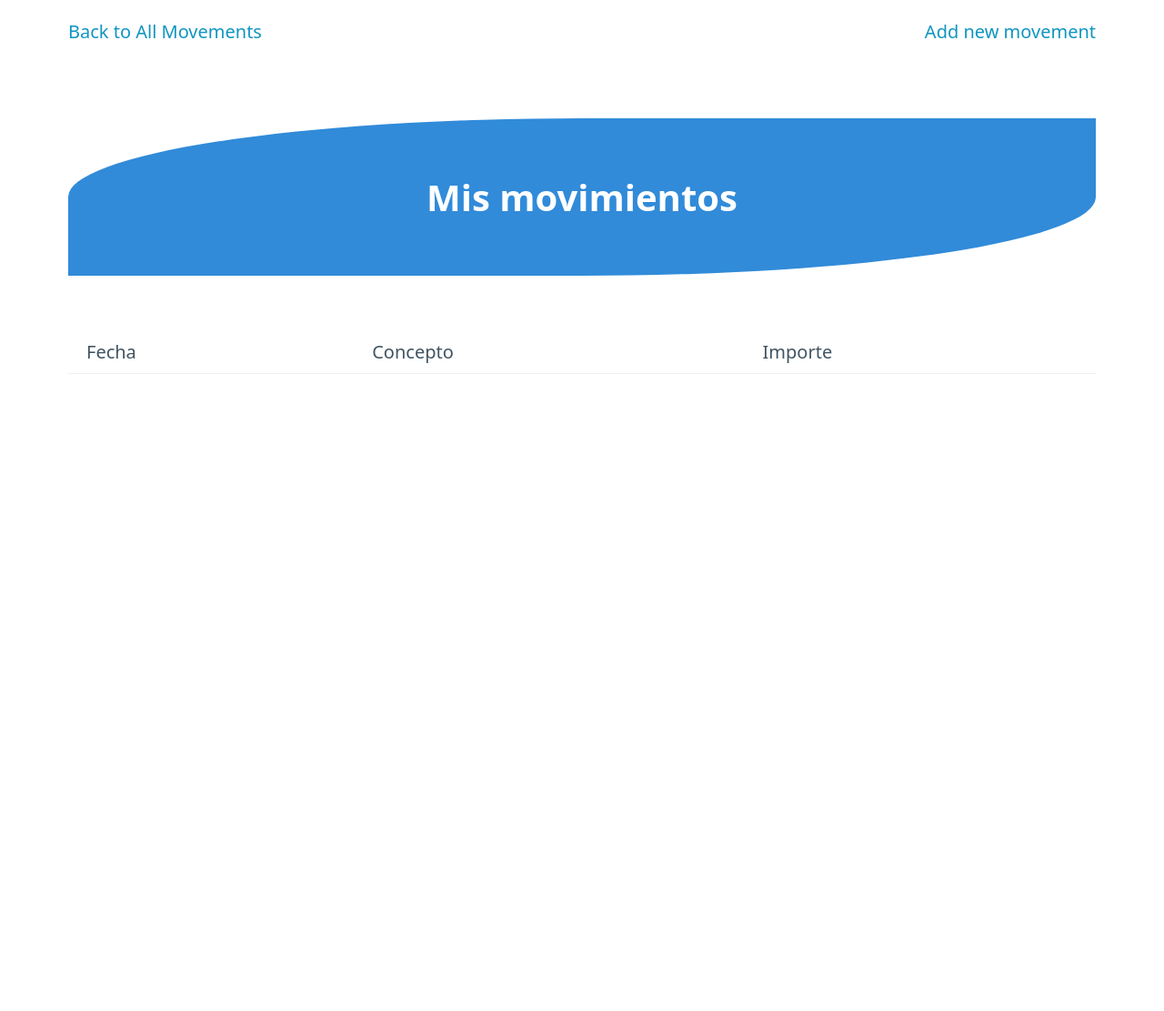
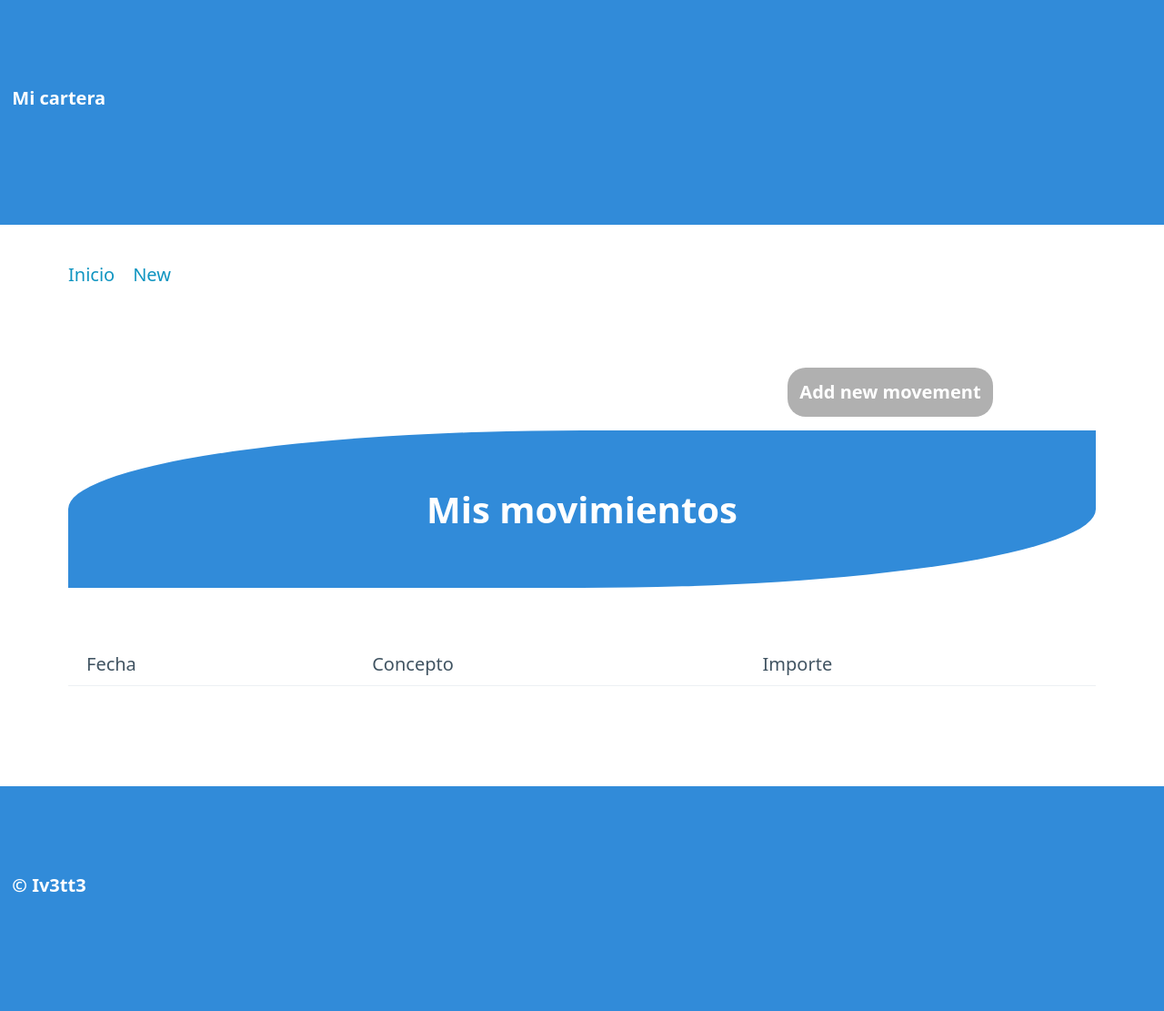
Before and after one commit to Iv3tt3/kata6_flask_crud, a Flask app: page / in a window 1280 px wide. Shown: the whole page at 91% size. Before the commit the page ends 411 px from the top, so only its background shows below. Run offline with Flask 3, Linux system fonts and the light colour scheme; lists and menus that the app fills with data are empty.

Commit message:
Con CSS Style en static

```diff
--- /dev/null
+++ b/mi_cartera/static/style.css
@@ -0,0 +1,39 @@
+.msg-error p{
+    color: white;
+    font-weight:bold;
+    background-color: firebrick;
+    border: 1px solid black;
+    padding: 20pt;
+}
+h1{
+    color: white;
+    font-weight:bold;
+    background-color: rgb(49, 139, 217);
+    border-radius: 50% 0;
+    text-align: center;
+    padding: 5%;
+    margin-top: 20pt;
+}
+
+.button {
+    background-color: rgb(176, 176, 176);
+    font-weight: bold;
+    border-radius: 15pt;
+    color: white;
+    padding:10pt;
+    margin-left: 70%;
+}
+
+.button:hover {
+    background-color: blue;
+  }
+
+header, footer{
+    background-color: rgb(49, 139, 217);
+}
+header p, footer p{
+    color:white;
+    font-weight: bold;
+    font-size: 1,2em;
+    padding: 10pt;
+}
--- a/mi_cartera/templates/base.html
+++ b/mi_cartera/templates/base.html
@@ -3,26 +3,19 @@
     <meta charset="UTF-8">
     <meta name="viewport" content="width=device-width, initial-scale=1.0">
     <link rel="stylesheet" href="static/pico.css">
+    <link rel="stylesheet" href="static/style.css">
     <title>Mi Cartera - {{ title }}</title> <!--Anadimos una variable y entonces se la pasamos cuando hacemos el render_template -->
 </head>
-    <style>
-        .msg-error p{
-            color: white;
-            font-weight:bold;
-            background-color: firebrick;
-            border: 1px solid black;
-            padding: 20pt;
-        }
-        h1{
-            color: white;
-            font-weight:bold;
-            background-color: rgb(49, 139, 217);
-            border-radius: 50% 0;
-            text-align: center;
-            padding: 5%;
-        }
-    </style>
 <body>
+    <header>
+        <p>Mi cartera</p>
+    </header>
+    <nav class="container" style="padding-top: 15pt;">
+        <ul>
+            <li><a href="/">Inicio</a></li>
+            <li><a href="/new_movement">New</a></li>
+        </ul>
+    </nav>
     {% with messages = get_flashed_messages() %}
     {%if messages %}
     <div class="msg-error container" style="padding-top: 15pt;">
@@ -33,13 +26,12 @@
     {%endif%}
     {%endwith%}
 
-    <nav class="container"style="padding-top: 15pt;">
-        <a href="/">Back to All Movements</a>
-        <a href="/new_movement">Add new movement</a>
-    </nav>
-
     <main class="container">
     {% block content %}{% endblock %}
     </main>
+    <footer>
+        <p>&copy; Iv3tt3</p>
+    </footer>
 </body>
+
 </html>
--- a/mi_cartera/templates/index.html
+++ b/mi_cartera/templates/index.html
@@ -2,6 +2,7 @@
 
 {% block content%}
     <main>
+        <a class="button" href="/new_movement">Add new movement</a>
         <h1>Mis movimientos</h1>
         <table>
             <tr>
--- a/mi_cartera/templates/new_mov_form.html
+++ b/mi_cartera/templates/new_mov_form.html
@@ -2,6 +2,7 @@
 
 {%block content%}
     <main>
+        <a class="button" href="/">Back to All Movements</a>=
         <h1> Add a movement </h1>
         <form action="/new_movement" method="post">
             <div>
```
